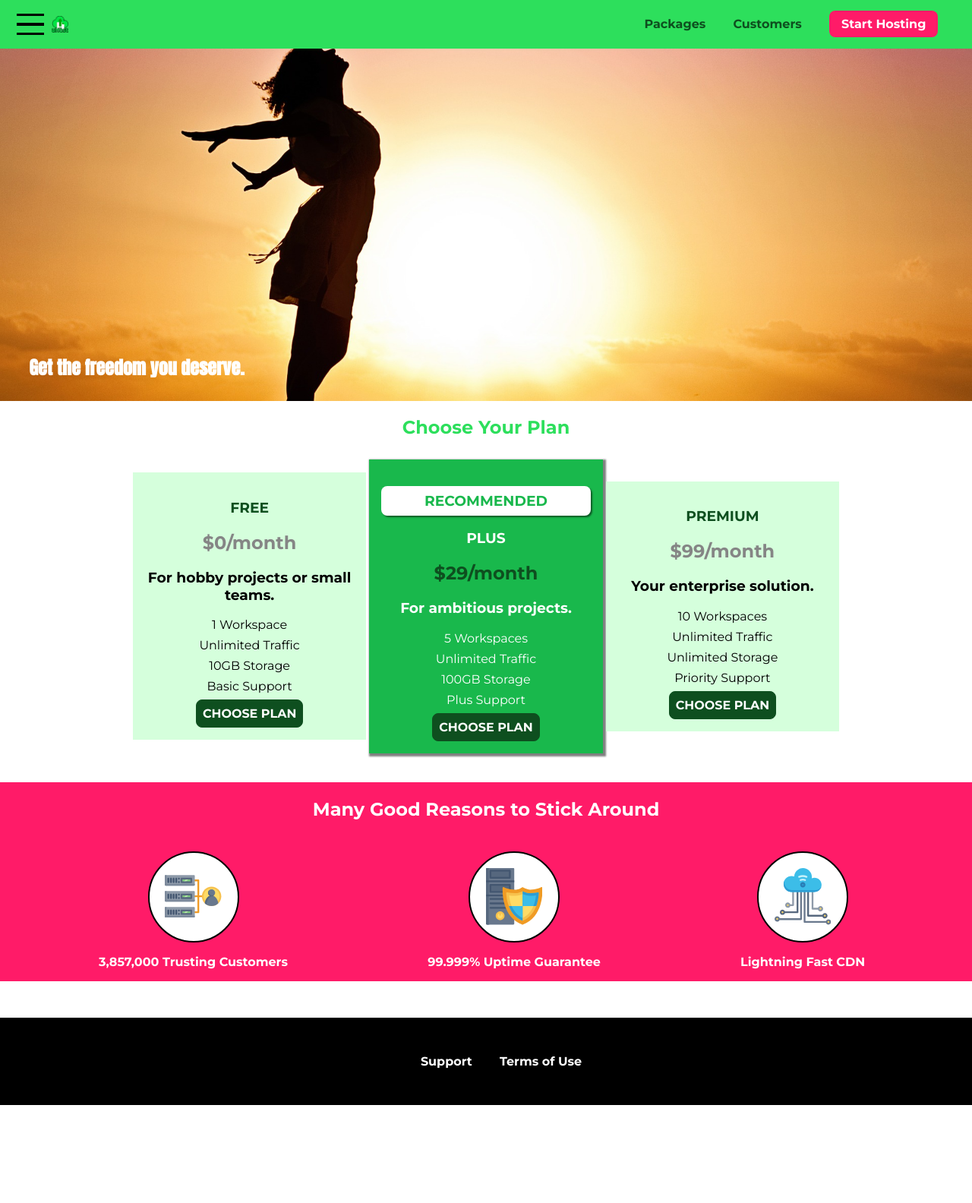
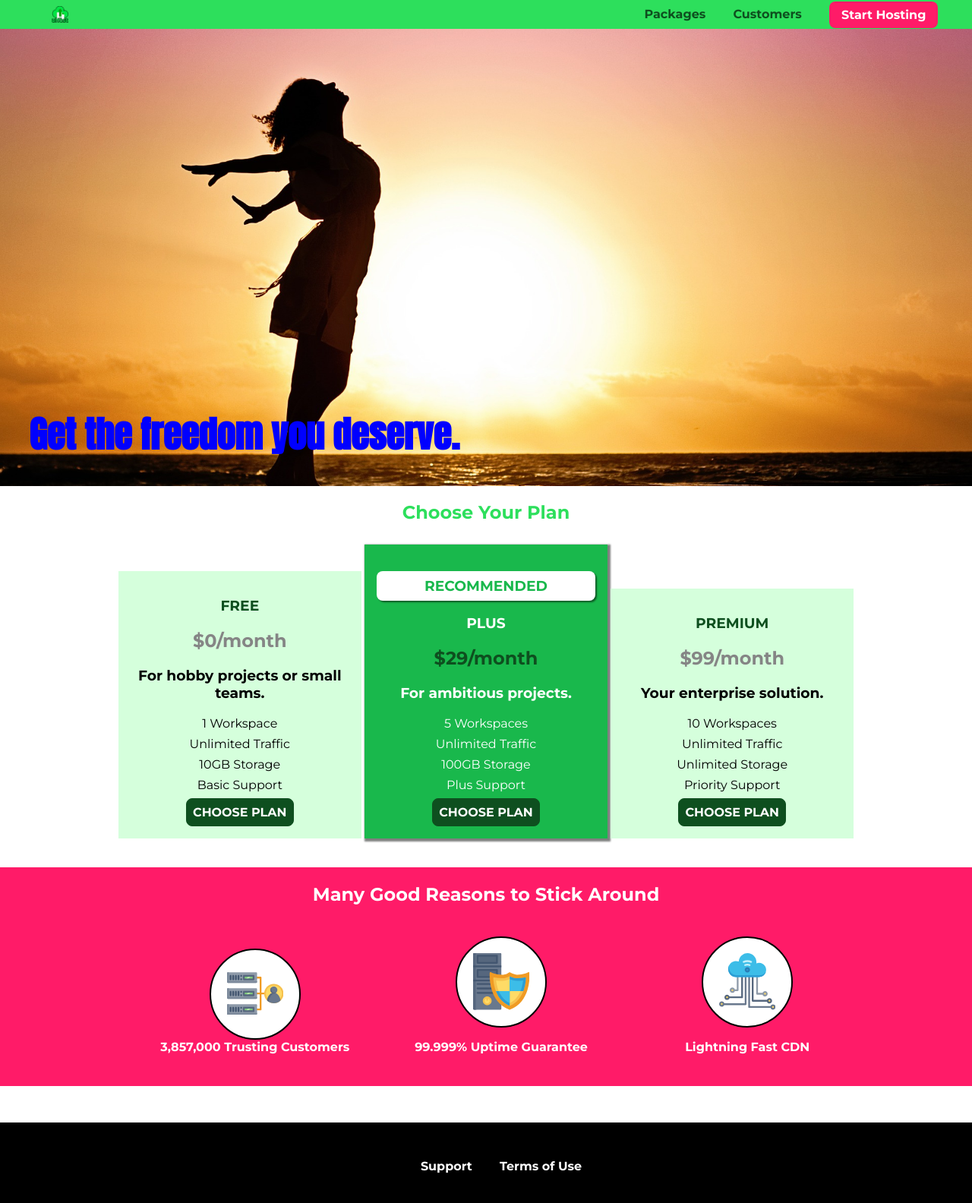
Before and after one commit to prashantbhat84/css-basics, a plain HTML site: page index.html in a window 1280 px wide. Shown: the whole page at 76% size. Before the commit the page ends 1455 px from the top, so only its background shows below. Drawn offline with Linux system fonts and the light colour scheme.

Commit message:
making website responsive

```diff
--- a/customers/index.html
+++ b/customers/index.html
@@ -3,6 +3,7 @@
   <head>
     <meta charset="UTF-8" />
     <meta http-equiv="X-UA-Compatible" content="ie=edge" />
+    <meta name="viewport" content="width=device-width,inital-scale=1.0" />
     <title>uHost</title>
     <link rel="preconnect" href="https://fonts.gstatic.com" />
     <link
@@ -13,15 +14,30 @@
       href="https://fonts.googleapis.com/css2?family=Montserrat:wght@400;700&display=swap"
       rel="stylesheet"
     />
-    <link rel="shortcut icon" href="./images/favicon.png" />
+    <link rel="shortcut icon" href="../images/favicon.png" />
     <link rel="stylesheet" href="../shared.css" />
     <link rel="stylesheet" href="customers.css" />
   </head>
 
   <body>
-    <!-- <div class="backdrop"></div> -->
+    <div class="backdrop">
+      <div class="modal">
+        <h1 class="modal__title">Do you want to continue?</h1>
+        <div class="modal__actions">
+          <a href="start-hosting/index.html" class="modal__action">Yes!</a>
+          <button class="modal__action modal__action--negative" type="button">
+            No!
+          </button>
+        </div>
+      </div>
+    </div>
     <header class="main-header">
       <div>
+        <button class="toggle-button">
+          <span class="toggle-button__bar"></span>
+          <span class="toggle-button__bar"></span>
+          <span class="toggle-button__bar"></span>
+        </button>
         <a href="../index.html" class="main__brand">
           <img
             src="../images/uhost-icon.png"
@@ -43,6 +59,19 @@
         </ul>
       </nav>
     </header>
+    <nav class="mobile-nav">
+      <ul class="mobile-nav__items">
+        <li class="mobile-nav__item">
+          <a href="../packages/index.html">Packages</a>
+        </li>
+        <li class="mobile-nav__item">
+          <a href="index.html">Customers</a>
+        </li>
+        <li class="mobile-nav__item mobile-nav__item--cta">
+          <a href="../start-hosting/index.html">Start Hosting</a>
+        </li>
+      </ul>
+    </nav>
     <main>
       <div>
         <div class="testimonial" id="customer-1">
@@ -98,5 +127,6 @@
         </ul>
       </nav>
     </footer>
+    <script src="../shared.js"></script>
   </body>
 </html>
--- a/index.html
+++ b/index.html
@@ -3,6 +3,7 @@
   <head>
     <meta charset="UTF-8" />
     <meta http-equiv="X-UA-Compatible" content="ie=edge" />
+    <meta name="viewport" content="width=device-width,inital-scale=1.0" />
     <title>uHost</title>
     <link rel="preconnect" href="https://fonts.gstatic.com" />
     <link
--- a/main.css
+++ b/main.css
@@ -1,6 +1,5 @@
 #product-overview {
-  background: url('./images/freedom.jpg') center top 30% / cover no-repeat
-    border-box;
+  background: url('./images/freedom.jpg') center / cover no-repeat border-box;
   /* background-image: url('./images/freedom.jpg');
   background-size: cover;
   background-repeat: no-repeat;
@@ -31,6 +30,18 @@
   bottom: 5%;
   left: 3%;
   margin: 0;
+  font-size: 1.6rem;
+}
+@media (min-width: 40rem) {
+  #product-overview h1 {
+    font-size: 3rem;
+    color: blue;
+    z-index: 0;
+  }
+  #product-overview {
+    height: 80vh;
+    background-position: 50% 25%;
+  }
 }
 
 .section-title {
@@ -42,15 +53,32 @@
   background-color: #d5ffdc;
   text-align: center;
   padding: 1rem;
-  margin: 0.5rem 0;
-  display: inline-block;
-  width: 30%;
-  vertical-align: middle;
+  margin: 0.5rem auto;
+  width: 100%;
+}
+@media (min-width: 40rem) {
+  .plan {
+    display: inline-block;
+    width: 30%;
+    vertical-align: center;
+    min-width: 13rem;
+    max-width: 20rem;
+  }
+  .plan__list {
+    list-style: none;
+    margin: 0;
+    padding: 0;
+  }
+  .plan__list li {
+    margin: 0.5rem 0;
+  }
+  .plan__highlighted {
+    box-shadow: 2px 2px 2px 2px rgba(0, 0, 0, 0.5);
+  }
 }
 .plan__highlighted {
   background-color: #19b84c;
   color: white;
-  box-shadow: 2px 2px 2px 2px rgba(0, 0, 0, 0.5);
 }
 .plan__annotation {
   background: white;
@@ -72,18 +100,18 @@
   color: #0e4f1f;
 }
 .plan__lists {
-  width: 80%;
-  margin: auto;
+  width: 100%;
+  /* margin: auto; */
   text-align: center;
 }
-.plan__list {
+/* .plan__list {
   list-style: none;
   margin: 0;
   padding: 0;
-}
-.plan__list li {
+} */
+/* .plan__list li {
   margin: 0.5rem 0;
-}
+} */
 .button {
   background-color: #0e4f1f;
   color: white;
@@ -109,6 +137,7 @@
 } */
 .key-features {
   background: #ff1b68;
+  padding-bottom: 10px;
 }
 .key-features h1 {
   color: white;
@@ -119,8 +148,22 @@
   list-style: none;
 }
 .key-features__item {
-  display: inline-block;
   margin: 0 90px;
+}
+@media (min-width: 40rem) {
+  .key-features__item {
+    display: inline-block;
+    width: 30%;
+    margin: 0;
+    max-width: 20rem;
+  }
+  .text {
+    vertical-align: middle;
+    margin: auto;
+  }
+  .key-features__list {
+    text-align: center;
+  }
 }
 .key-features__item div {
   margin: 0 auto;
@@ -132,8 +175,10 @@
   padding: 1.3rem;
 }
 .key-features__item p {
+  display: block;
   color: white;
   font-weight: bold;
+  text-align: center;
 }
 .modal {
   position: fixed;
--- a/shared.css
+++ b/shared.css
@@ -26,7 +26,13 @@ body {
   list-style: none;
 }
 .footer__list li {
-  display: inline-block;
+  display: block;
+  padding-bottom: 10px;
+}
+@media (min-width: 40rem) {
+  .footer__list li {
+    display: inline-block;
+  }
 }
 .footer__list li a {
   margin: 0 1rem;
@@ -119,6 +125,14 @@ body {
   display: block;
   margin: 0.6rem 0;
 }
+@media (min-width: 40rem) {
+  .toggle-button__bar {
+    display: none;
+  }
+  /* .main__brand img {
+    text-align: left;
+  } */
+}
 
 .main-nav__item__cta a,
 .mobile-nav__item--cta a {
```
Also changed, not shown: packages/index.html (+32 -2 lines).
